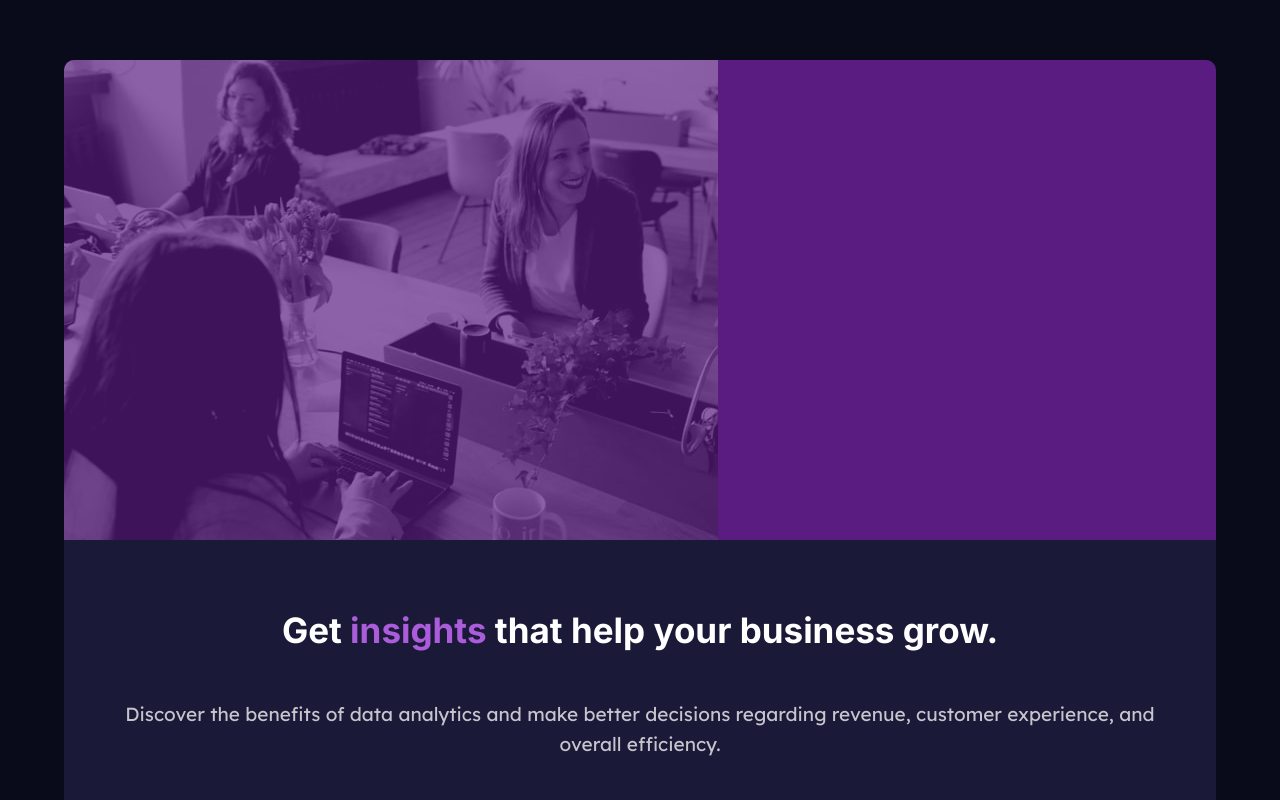
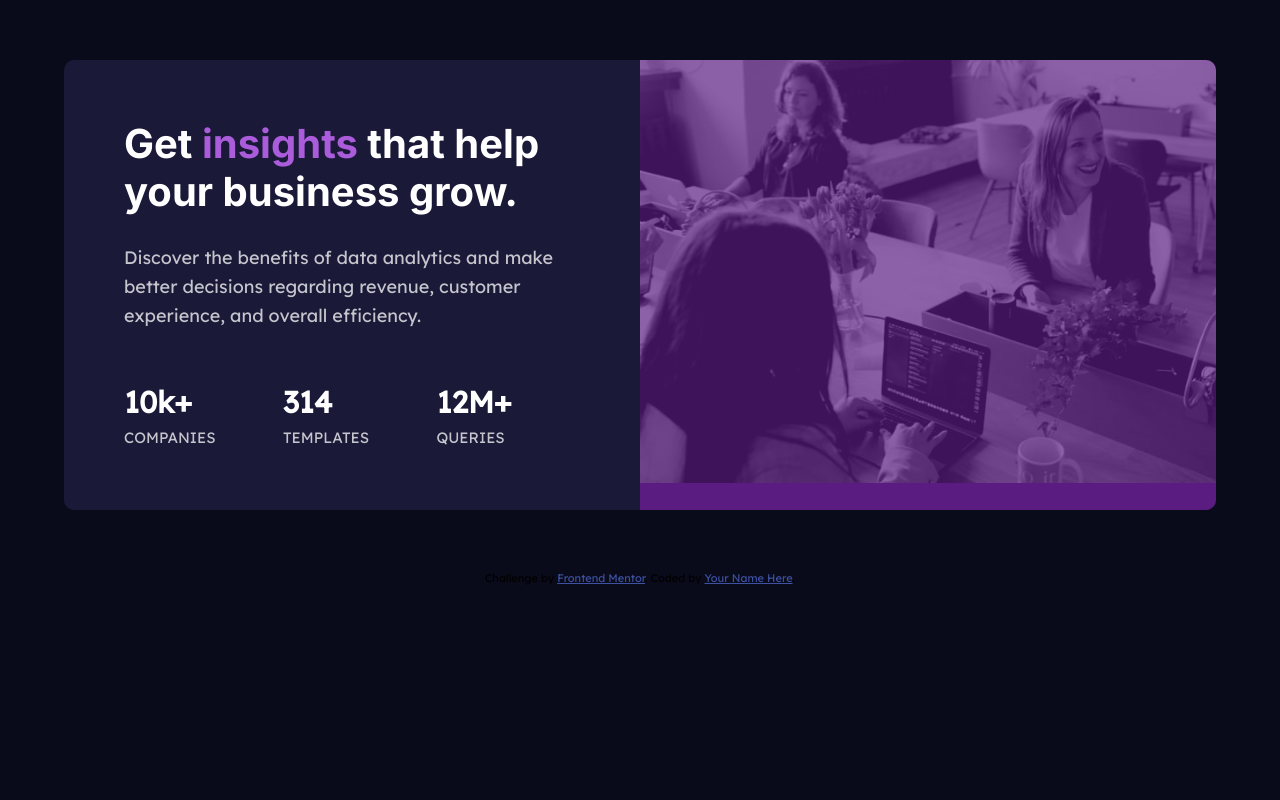
Before and after one commit to pazspera/frontend-mentor-single-stats-preview-card-component, a plain HTML site: page index.html in a window 1280 px wide. Shown: the top 800 px of the page. Drawn offline with Linux system fonts and the light colour scheme.

Commit message:
formato desktop

```diff
--- a/scss/components/_card-preview.scss
+++ b/scss/components/_card-preview.scss
@@ -2,18 +2,14 @@
     background-color: $primary;
     color: $heading-bold;
     border-radius: 10px;
+    max-width: 1200px;
+    margin: 0 auto;
 
     &__content{
         display: flex;
         padding: 2rem;
     }
 
-}
-
-.card-preview__img,
-.card.preview__img img {
-    border-top-left-radius: 10px;
-    border-top-right-radius: 10px;
 }
 
 .card-preview__img{
@@ -25,6 +21,12 @@
         opacity: 0.3;
         filter: contrast(1.2);
     }
+}
+
+.card-preview__img,
+.card.preview__img img {
+    border-top-left-radius: 10px;
+    border-top-right-radius: 10px;
 }
 
 .card-preview__content{
@@ -60,3 +62,51 @@
         font-weight: 400;
     }
 }
+
+@media(min-width: 900px){
+    .card-preview{
+        display: flex;
+        flex-direction: row-reverse;
+
+        &__content,
+        &__img {
+            width: 50%;
+        }
+
+        &__content{
+            padding: 3rem;
+        }
+
+        &__title,
+        &__text,
+        &__stats--icon {
+            text-align: start;
+        }
+
+        &__title{
+            margin-bottom: 0.5rem;
+            margin-top: 0;
+            font-size: 2rem;
+        }
+
+        &__text {
+            font-size: 0.9rem;
+        }
+
+        &__stats{
+            display: flex;
+            flex-direction: row;
+            justify-content: space-between;
+            width: 85%;
+        }
+
+    }
+
+    .card-preview__img,
+    .card.preview__img img {
+        border-bottom-right-radius: 10px;
+        border-top-right-radius: 10px;
+        border-top-left-radius: 0;
+    }
+
+}
```
Also changed, not shown: index.html (+0 -2 lines), css/main.css, pending.txt (added), 1 other file.
